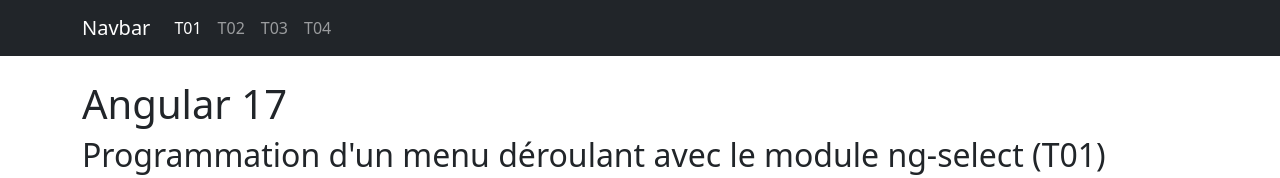
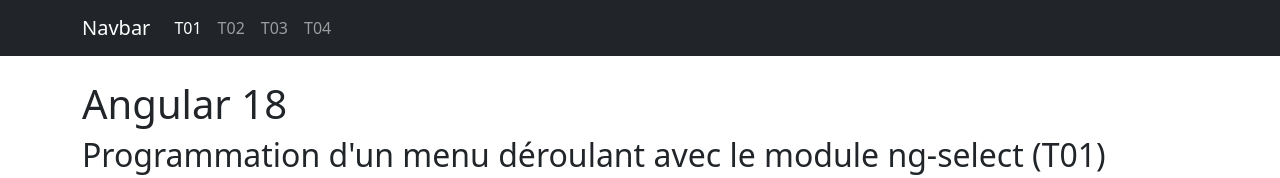
Before and after one commit to ghislaincoutu/angular-e07, an Angular app: page /t01 in a window 1280 px wide. Shown: the top 178 px of the page. Built offline with nearby package versions, Linux system fonts and the light colour scheme.

Commit message:
Exercice Angular

```diff
--- a/src/app/t01/t01.component.html
+++ b/src/app/t01/t01.component.html
@@ -1,5 +1,5 @@
 <div class="container mt-4">
-  <h1>Angular 17</h1>
+  <h1>Angular 18</h1>
   <h2>Programmation d'un menu déroulant avec le module ng-select (T01)</h2>
   <div class="note01">
     <p>Paquets NPM à installer :</p>
--- a/src/app/t02/t02.component.html
+++ b/src/app/t02/t02.component.html
@@ -1,5 +1,5 @@
 <div class="container mt-4">
-  <h1>Angular 17</h1>
+  <h1>Angular 18</h1>
   <h2>Programmation d'un menu déroulant avec le module ng-select (T02)</h2>
   <div class="note01">
     <p>Paquets NPM à installer :</p>
--- a/src/app/t03/t03.component.html
+++ b/src/app/t03/t03.component.html
@@ -1,5 +1,5 @@
 <div class="container mt-4">
-  <h1>Angular 17</h1>
+  <h1>Angular 18</h1>
   <h2>Utilisation de fonctions et de variables globales (T03)</h2>
   <div class="note01">
     <p>Les fonctions et variables globales peuvent être définies dans un service (m02) Angular.</p>
--- a/src/app/t04/t04.component.html
+++ b/src/app/t04/t04.component.html
@@ -1,5 +1,5 @@
 <div class="container mt-4">
-  <h1>Angular 17</h1>
+  <h1>Angular 18</h1>
   <h2>Utilisation de fonctions et de variables globales (T04)</h2>
   <div class="note01">
     <p>Les fonctions et variables globales peuvent être définies dans un service (m02) Angular.</p>
--- a/src/index.html
+++ b/src/index.html
@@ -12,7 +12,7 @@
   <meta name="description" content="Exercice de programmation">
   <meta name="author" content="Ghislain Coutu">
   <link rel="icon" type="image/x-icon" href="favicon.ico">
-  <title>Exercice Angular 17</title>
+  <title>Exercice Angular 18</title>
 </head>
 <body>
   <app-root></app-root>
```
Also changed, not shown: package.json (+12 -12 lines), 2 other files (tests, documents, lock files or other folders).
